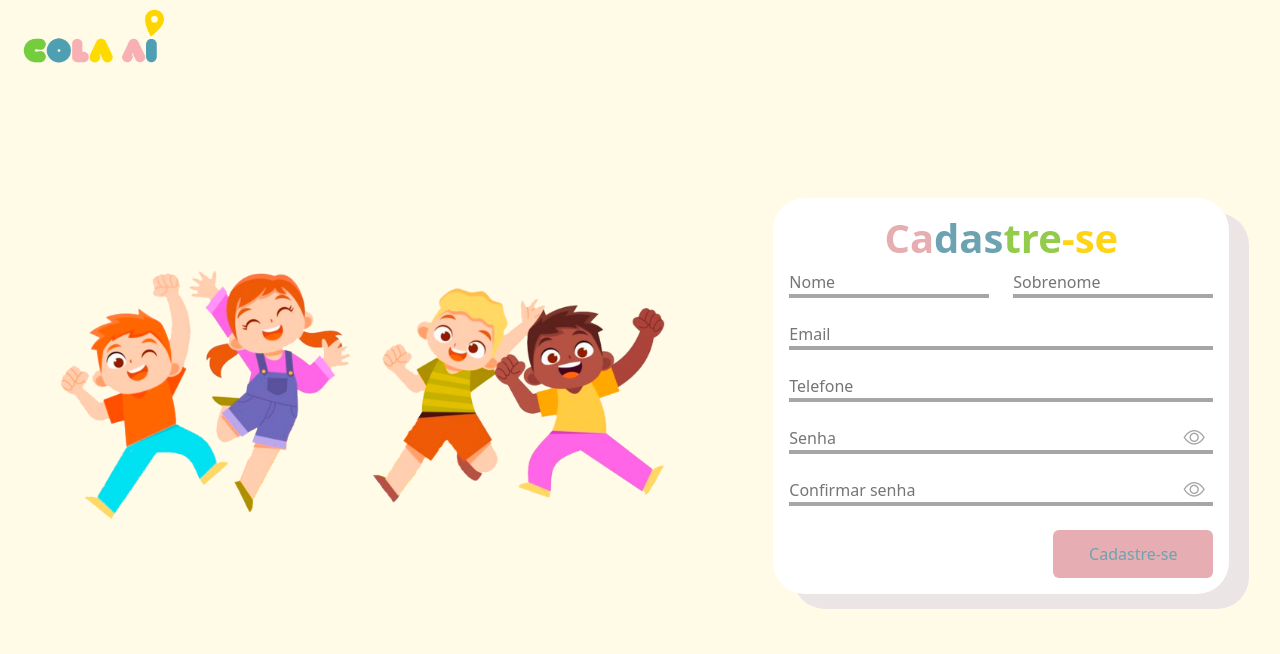
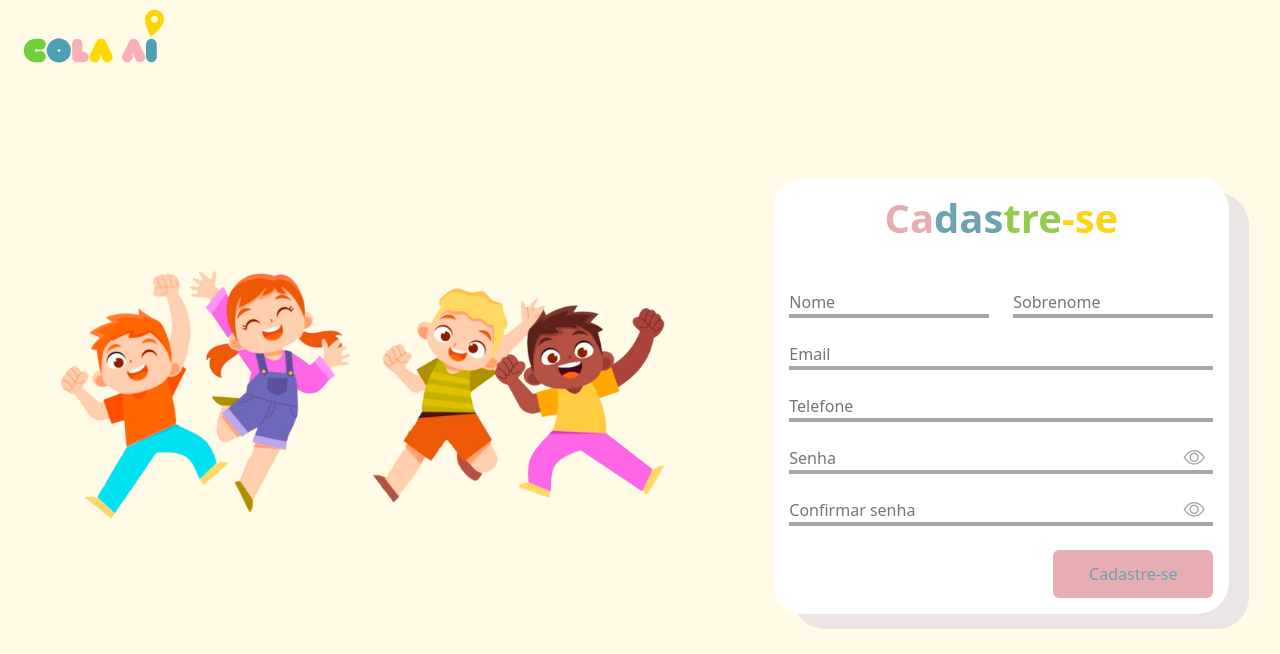
Before and after one commit to Guimart1/ColaAi_Novo, a PHP site: the page made by Usuário/Cadastro/index.php in a window 1280 px wide. Shown: the top 654 px of the page. Run offline with PHP 8.4, Linux system fonts and the light colour scheme.

Commit message:
ultimos detalhes

```diff
--- a/Usuário/Cadastro/index.php
+++ b/Usuário/Cadastro/index.php
@@ -22,7 +22,7 @@
         <div class="col-md-5 d-flex justify-content-center">
             <div class="formulario rounded-5  p-3 rounded d-flex flex-column sombra">
                 <!--Titulo-->
-                <h1 class="text-center"><b style="color: #E6AEB0;">Ca</b><b style="color: #6DA2B1;">das</b><b style="color: #93CC4C;">tre</b><b style="color: #FFD417;">-se</b></h1>
+                <h1 class="text-center mb-5"><b style="color: #E6AEB0;">Ca</b><b style="color: #6DA2B1;">das</b><b style="color: #93CC4C;">tre</b><b style="color: #FFD417;">-se</b></h1>
                 <form method="post">
 
                     <!--Nome e sobrenome-->
```
